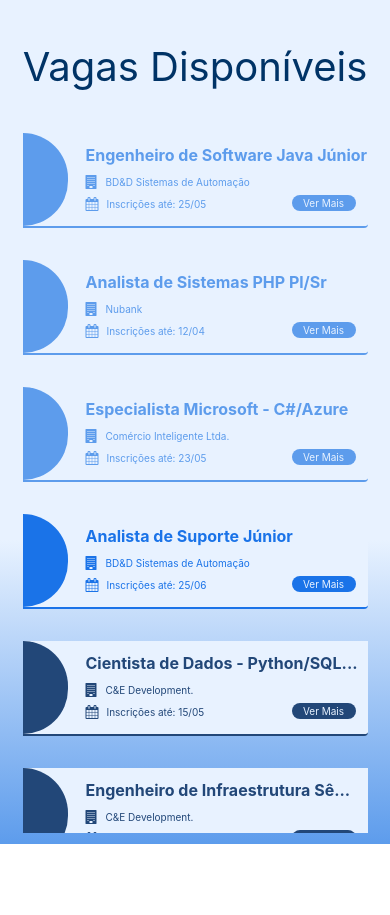
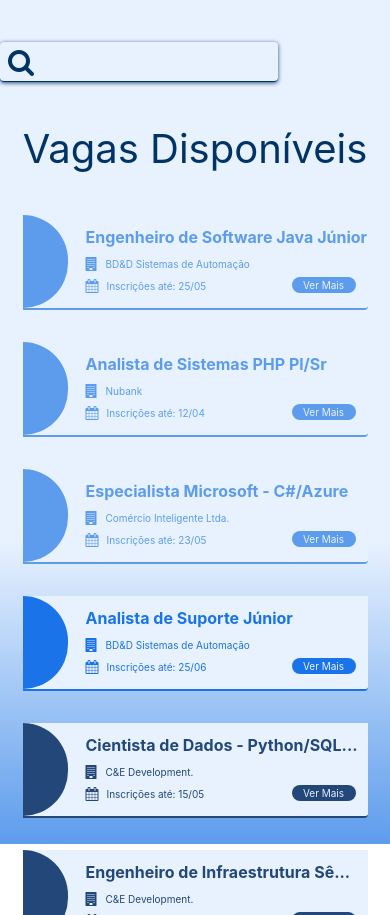
Before and after one commit to patrickfc17/Eder, a React Native app: screen / in a window 390 px wide. Before the commit the page ends 844 px from the top, so only its background shows below. Built offline with nearby package versions, Linux system fonts and the light colour scheme.

Commit message:
:lipstick: Create Search Bar component

```diff
--- /dev/null
+++ b/components/BarraPesquisa.jsx
@@ -0,0 +1,37 @@
+import { FontAwesome } from '@expo/vector-icons'
+import { StyleSheet, TextInput, View } from 'react-native'
+import config from '../styles.config'
+
+const { darker } = config.colors
+const { darkBox } = config.shadows
+
+export const BarraPesquisa = () => {
+  return (
+    <View style={styles.search}>
+      <FontAwesome name="search" size={28} color={darker} />
+      <TextInput style={styles.input} />
+    </View>
+  )
+}
+
+const styles = StyleSheet.create({
+  search: {
+    width: 278,
+    height: 40,
+    borderBottomWidth: 1,
+    borderBottomColor: darker,
+    boxShadow: darkBox,
+    borderRadius: 4,
+    paddingHorizontal: 8,
+    flexDirection: 'row',
+    alignItems: 'center',
+    gap: 12,
+  },
+  input: {
+    width: 226,
+    height: '100%',
+    outlineStyle: 'none',
+    color: darker,
+    fontSize: 18,
+  },
+})
--- a/pages/HomePage.jsx
+++ b/pages/HomePage.jsx
@@ -2,6 +2,7 @@ import { Text, StatusBar, StyleSheet, View, ScrollView } from 'react-native'
 import { VagaCard } from '../components/Vagas/VagaCard'
 import { SafeAreaProvider, SafeAreaView } from 'react-native-safe-area-context'
 import config from '../styles.config'
+import { BarraPesquisa } from '../components/BarraPesquisa'
 
 const { darker } = config.colors
 
@@ -55,6 +56,7 @@ export const HomePage = () => {
     <SafeAreaProvider>
       <SafeAreaView style={styles.container}>
         <StatusBar barStyle="default" />
+        <BarraPesquisa />
         <Text style={styles.title}>Vagas Disponíveis</Text>
         <ScrollView style={styles.vagasListContainer}>
           <View style={styles.vagas}>
--- a/styles.config.js
+++ b/styles.config.js
@@ -7,6 +7,6 @@ export default {
     blue: '#1A73E8',
   },
   shadows: {
-    darkBox: `0 3px 4px 0 #224778`,
+    darkBox: `0 1px 4px 0 #224778`,
   },
 }
```
